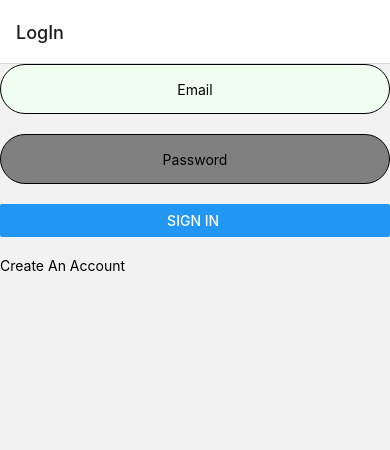
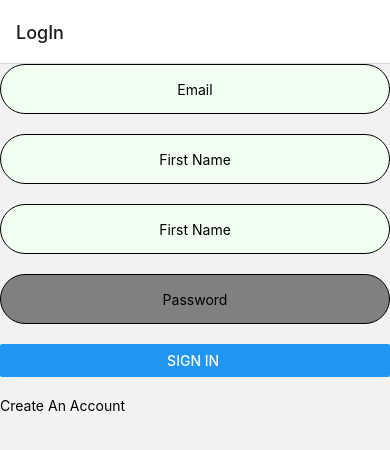
Before and after one commit to asfundyarkhan/LoginPage, a React Native app: screen /LogIn in a window 390 px wide. Shown: the top 450 px of the page. Built offline with nearby package versions, Linux system fonts and the light colour scheme.

Commit message:
new commit

```diff
--- a/assets/Components/Screens/LoginScreen.js
+++ b/assets/Components/Screens/LoginScreen.js
@@ -33,9 +33,9 @@ const LoginScreen = ({navigation}) => {
             alert ("opps something went wrong");
         }
 };
-    const checkIfLoggedIn = () =>{
+    const checkIfLoggedIn = async () =>{
         try{
-        firebase.auth().onAuthStateChanged(function(user){
+            firebase.auth().onAuthStateChanged(function(user){
             if(user){
                 navigation.navigate("HomeScreen")
             }
@@ -43,15 +43,16 @@ const LoginScreen = ({navigation}) => {
                 alert("you need TO signUP")
                 navigation.navigate("LoadingScreen")
             }
-        })
-    }catch(e){
-        console.log(e)
-        alert("fuck!")
-    }
-     };
+        })}catch(e){
+            alert("there is something wrong")
+            console.log(e)
+        }
+    };
     return (
         <View styles={styles.container}>
             <TextInput placeholder="Email" onChangeText={setEmail} value={email} style={styles.emailInputContainer}/>
+            <TextInput placeholder="First Name" onChangeText={setFirstName} value={firstName} style={styles.emailInputContainer}/>
+            <TextInput placeholder="First Name" onChangeText={setLastName} value={lastName} style={styles.emailInputContainer}/>
             <TextInput placeholder="Password" onChangeText={setPassword} value={password} style={styles.passwordInputContainer} secureTextEntry={true}/>
             {create ?( <>
                     <Button title ="Sign Up " onPress ={ ()=> signUp({email,password})
--- a/assets/Components/Styles/Styles.js
+++ b/assets/Components/Styles/Styles.js
@@ -7,7 +7,7 @@ const styles = StyleSheet.create({
         flex: 1,
         padding: 30,
         justifyContent: 'center',
-        alignItems:'stretch',
+        alignItems:'center',
         backgroundColor:'gainsboro',
       },
       emailInputContainer:{
```
